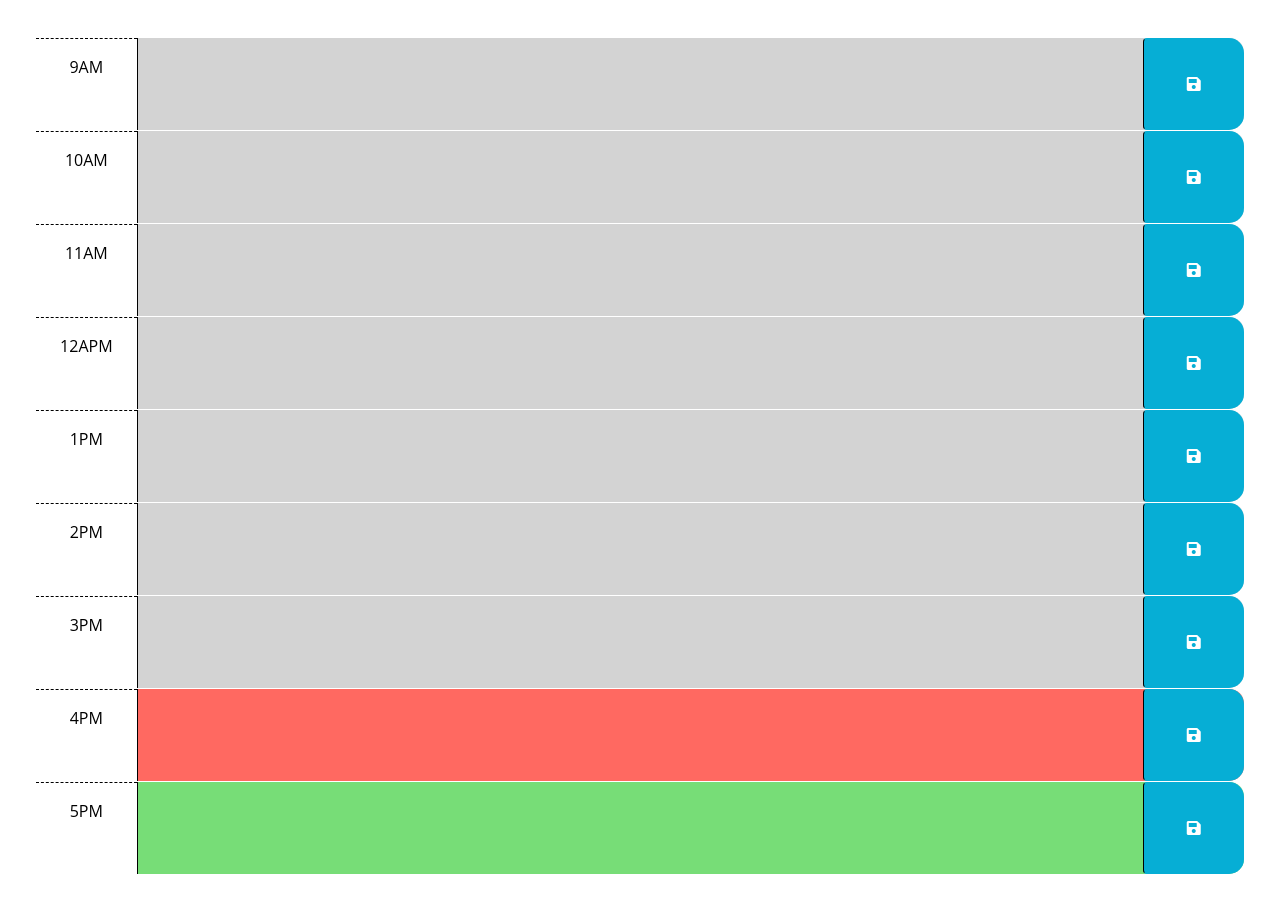
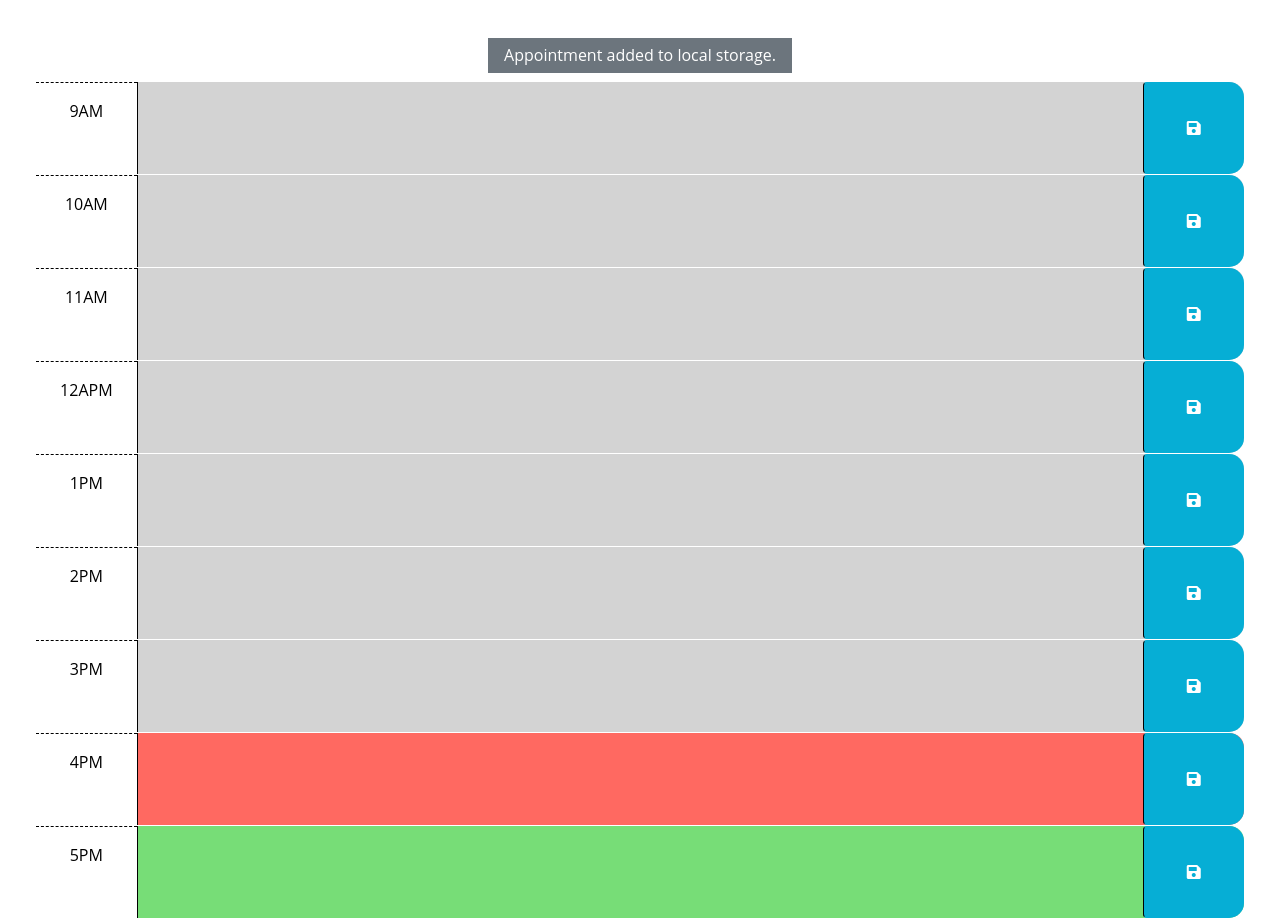
Before and after one commit to johnxlai/work-day-scheduler, a plain HTML site: page index.html in a window 1280 px wide. Shown: the part 260-1178 px from the top of the page. Before the commit the page ends 1134 px from the top, so only its background shows below. Drawn offline with nearby package versions, Linux system fonts and the light colour scheme.

Commit message:
Fix html

```diff
--- a/index.html
+++ b/index.html
@@ -28,18 +28,14 @@
       <p id="currentDay" class="lead"></p>
     </header>
     <main class="container-fluid px-5">
-      <!-- Use class for "past", "present", and "future" to apply styles to the
-        time-block divs accordingly. The javascript will need to do this by
-        adding/removing these classes on each div by comparing the hour in the
-        id to the current hour. The html provided below is meant to be an example
-        demonstrating how the css provided can be leveraged to create the
-        desired layout and colors. The html below should be removed or updated
-        in the finished product. Remember to delete this comment once the
-        code is implemented.
-        -->
-
-      <!-- Example of a past time block. The "past" class adds a gray background color. -->
-      <section id="hour-9" class="row time-block future">
+      <section id="status" class="row text-center">
+        <div class="col-12">
+          <h3 class="h6 bg-secondary text-white px-3 py-2 d-inline-block">
+            Appointment added to local storage.
+          </h3>
+        </div>
+      </section>
+      <section id="hour-9" class="row time-block">
         <div class="col-2 col-md-1 hour text-center py-3">9AM</div>
         <textarea class="col-8 col-md-10 description" rows="3"> </textarea>
         <button class="btn saveBtn col-2 col-md-1" aria-label="save">
@@ -47,8 +43,7 @@
         </button>
       </section>
 
-      <!-- Example of a present time block. The "present" class adds a red background color. -->
-      <section id="hour-10" class="row time-block future">
+      <section id="hour-10" class="row time-block">
         <div class="col-2 col-md-1 hour text-center py-3">10AM</div>
         <textarea class="col-8 col-md-10 description" rows="3"> </textarea>
         <button class="btn saveBtn col-2 col-md-1" aria-label="save">
@@ -56,8 +51,7 @@
         </button>
       </section>
 
-      <!-- Example of a future time block. The "future" class adds a green background color. -->
-      <section id="hour-11" class="row time-block future">
+      <section id="hour-11" class="row time-block">
         <div class="col-2 col-md-1 hour text-center py-3">11AM</div>
         <textarea class="col-8 col-md-10 description" rows="3"> </textarea>
         <button class="btn saveBtn col-2 col-md-1" aria-label="save">
@@ -65,8 +59,7 @@
         </button>
       </section>
 
-      <!-- Example of a future time block. The "future" class adds a green background color. -->
-      <section id="hour-12" class="row time-block future">
+      <section id="hour-12" class="row time-block">
         <div class="col-2 col-md-1 hour text-center py-3">12APM</div>
         <textarea class="col-8 col-md-10 description" rows="3"> </textarea>
         <button class="btn saveBtn col-2 col-md-1" aria-label="save">
@@ -74,8 +67,7 @@
         </button>
       </section>
 
-      <!-- Example of a future time block. The "future" class adds a green background color. -->
-      <section id="hour-13" class="row time-block future">
+      <section id="hour-13" class="row time-block">
         <div class="col-2 col-md-1 hour text-center py-3">1PM</div>
         <textarea class="col-8 col-md-10 description" rows="3"> </textarea>
         <button class="btn saveBtn col-2 col-md-1" aria-label="save">
@@ -83,8 +75,7 @@
         </button>
       </section>
 
-      <!-- Example of a future time block. The "future" class adds a green background color. -->
-      <section id="hour-14" class="row time-block future">
+      <section id="hour-14" class="row time-block">
         <div class="col-2 col-md-1 hour text-center py-3">2PM</div>
         <textarea class="col-8 col-md-10 description" rows="3"> </textarea>
         <button class="btn saveBtn col-2 col-md-1" aria-label="save">
@@ -92,8 +83,7 @@
         </button>
       </section>
 
-      <!-- Example of a future time block. The "future" class adds a green background color. -->
-      <section id="hour-15" class="row time-block future">
+      <section id="hour-15" class="row time-block">
         <div class="col-2 col-md-1 hour text-center py-3">3PM</div>
         <textarea class="col-8 col-md-10 description" rows="3"> </textarea>
         <button class="btn saveBtn col-2 col-md-1" aria-label="save">
@@ -101,8 +91,7 @@
         </button>
       </section>
 
-      <!-- Example of a future time block. The "future" class adds a green background color. -->
-      <section id="hour-16" class="row time-block future">
+      <section id="hour-16" class="row time-block">
         <div class="col-2 col-md-1 hour text-center py-3">4PM</div>
         <textarea class="col-8 col-md-10 description" rows="3"> </textarea>
         <button class="btn saveBtn col-2 col-md-1" aria-label="save">
@@ -110,8 +99,7 @@
         </button>
       </section>
 
-      <!-- Example of a future time block. The "future" class adds a green background color. -->
-      <section id="hour-17" class="row time-block future">
+      <section id="hour-17" class="row time-block">
         <div class="col-2 col-md-1 hour text-center py-3">5PM</div>
         <textarea class="col-8 col-md-10 description" rows="3"> </textarea>
         <button class="btn saveBtn col-2 col-md-1" aria-label="save">
```
